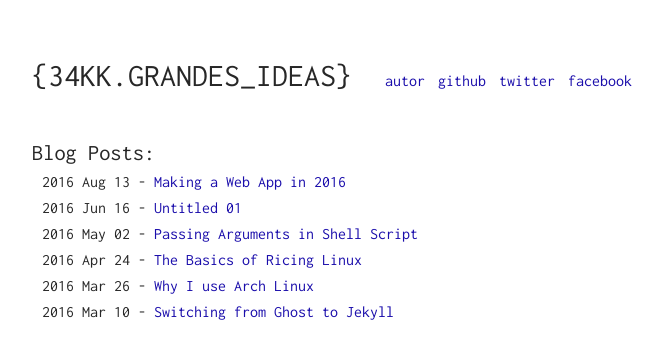
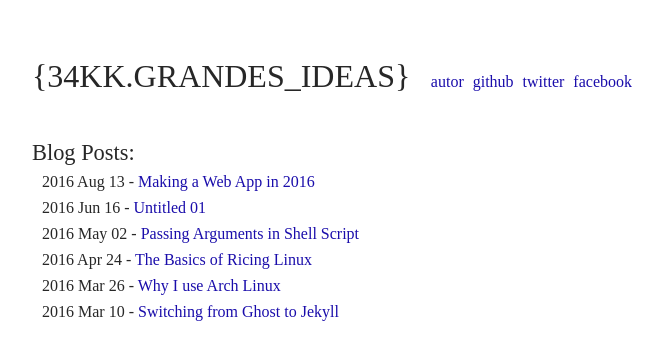
Before and after one commit to 34kk/34kk.github.io, a Jekyll site: the page built from index.html, in a window 1280 px wide. Shown: the top 360 px of the page, without its empty margins (308-970 px from the left). Built offline with Jekyll 4.4.1, drawn with Linux system fonts in a browser that asks for light colours.

Commit message:
Update main.scss

```diff
--- a/assets/css/main.scss
+++ b/assets/css/main.scss
@@ -7,7 +7,7 @@
 body {
 	color: $color-black;
 	background: $color-white;
-	font-family: 'Inconsolata', ;
+	font-family: 'Architects Daughter', cursive;
 	font-size: 100%;
 	font-weight: 400;
 }
```
